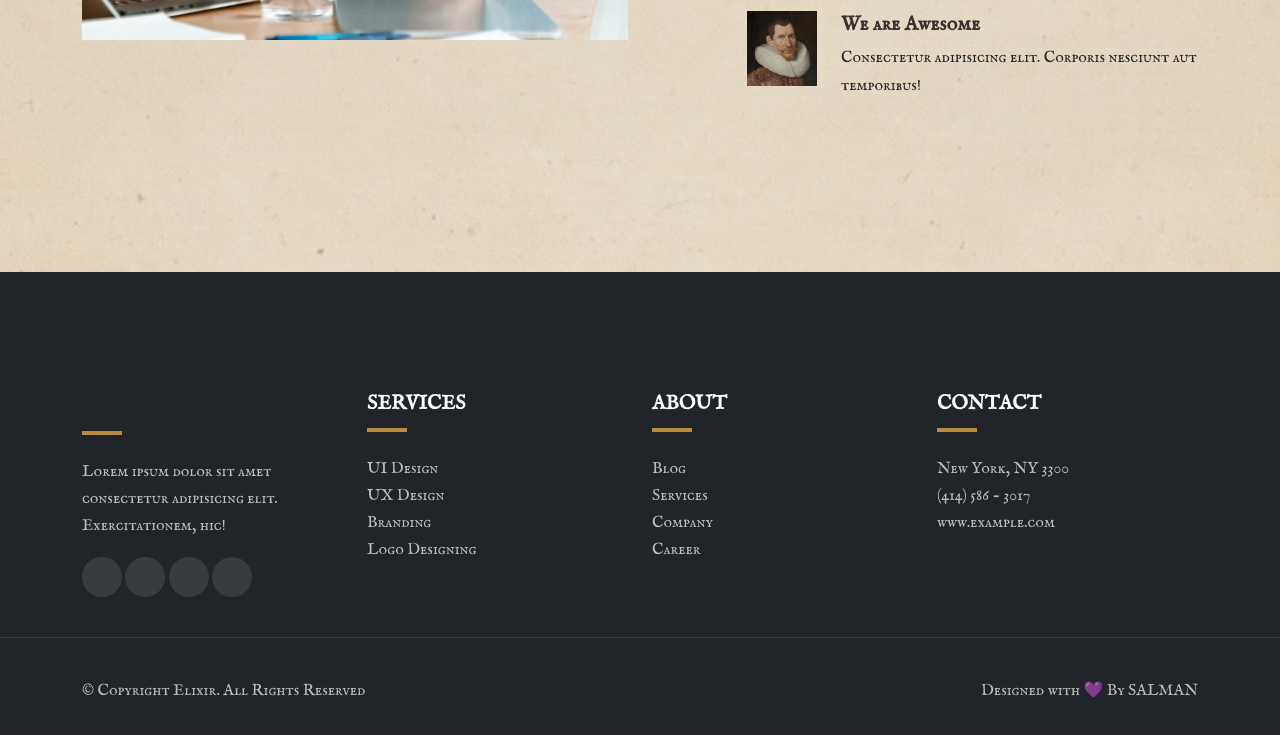
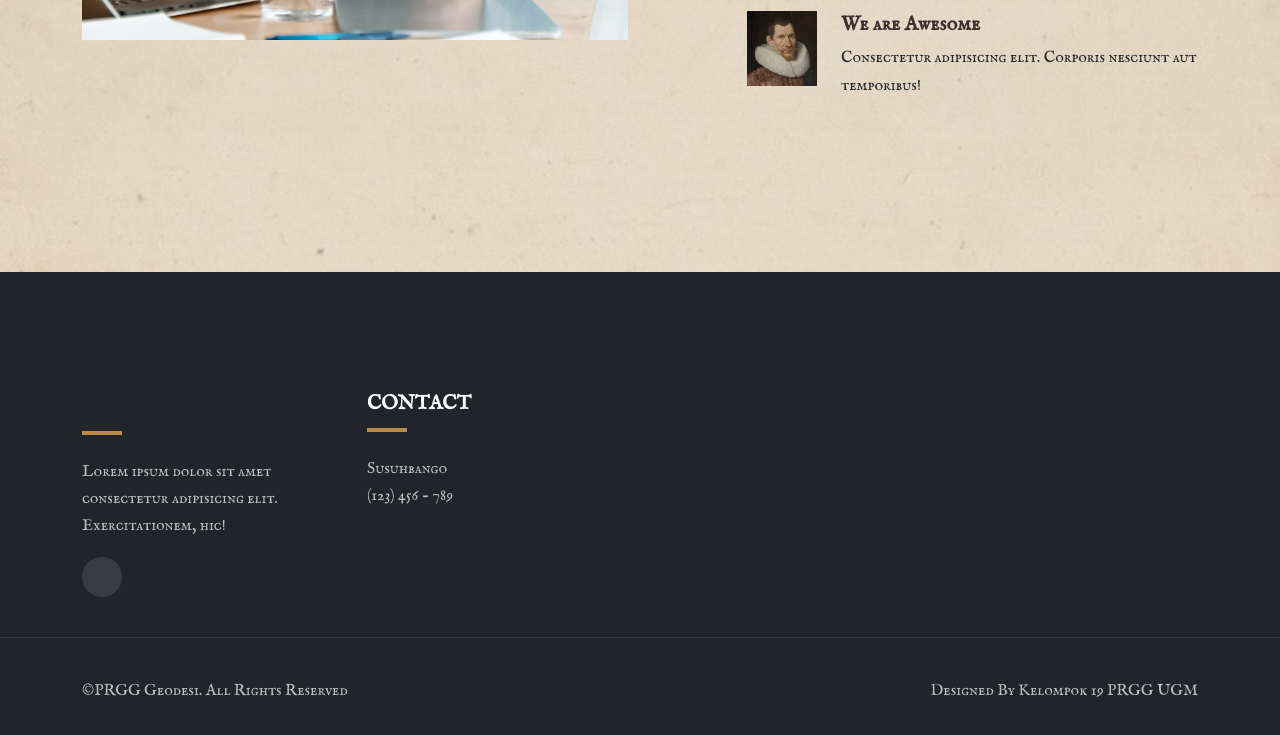
Before and after one commit to abehwe2/PRGG_WEB, a plain HTML site: page latbel.html in a window 1280 px wide. Shown: the part 918-1653 px from the top of the page. Drawn offline with nearby package versions, Linux system fonts and the light colour scheme.

Commit message:
Update latbel.html

```diff
--- a/latbel.html
+++ b/latbel.html
@@ -88,43 +88,20 @@
             <div class="container">
                 <div class="row gy-5">
                     <div class="col-lg-3 col-sm-6">
-                      <a href="#"><img src="./assets/images/logo-white.svg" alt=""></a>
+                        <a href="#"><img src="....." alt=""></a>
                         <div class="line"></div>
                         <p>Lorem ipsum dolor sit amet consectetur adipisicing elit. Exercitationem, hic!</p>
                         <div class="social-icons">
-                          <a href="#"><i class="ri-twitter-fill"></i></a>
-                          <a href="#"><i class="ri-instagram-fill"></i></a>
                             <a href="#"><i class="ri-github-fill"></i></a>
-                          <a href="#"><i class="ri-dribbble-fill"></i></a>
                         </div>
-                  </div>
-                  <div class="col-lg-3 col-sm-6">
-                      <h5 class="mb-0 text-white">SERVICES</h5>
-                      <div class="line"></div>
-                      <ul>
-                          <li><a href="#">UI Design</a></li>
-                          <li><a href="#">UX Design</a></li>
-                          <li><a href="#">Branding</a></li>
-                          <li><a href="#">Logo Designing</a></li>
-                      </ul>
-                  </div>
-                  <div class="col-lg-3 col-sm-6">
-                      <h5 class="mb-0 text-white">ABOUT</h5>
-                      <div class="line"></div>
-                      <ul>
-                          <li><a href="#">Blog</a></li>
-                          <li><a href="#">Services</a></li>
-                          <li><a href="#">Company</a></li>
-                          <li><a href="#">Career</a></li>
-                      </ul>
                     </div>
                     <div class="col-lg-3 col-sm-6">
                         <h5 class="mb-0 text-white">CONTACT</h5>
                         <div class="line"></div>
                         <ul>
-                          <li>New York, NY 3300</li>
-                          <li>(414) 586 - 3017</li>
-                          <li>www.example.com</li>
+                            <li>Susuhbango</li>
+                            <li>(123) 456 - 789</li>
+                            <li></li>
                         </ul>
                     </div>
                 </div>
@@ -134,10 +111,10 @@
             <div class="container">
                 <div class="row g-4 justify-content-between">
                     <div class="col-auto">
-                      <p class="mb-0">© Copyright Elixir. All Rights Reserved</p>
+                        <p class="mb-0">©PRGG Geodesi. All Rights Reserved</p>
                     </div>
                     <div class="col-auto">
-                      <p class="mb-0">Designed with 💜 By <a href="https://www.youtube.com/channel/UCYMEEnLzGGGIpQQ3Nu_sBsQ">SALMAN</a></p>
+                        <p class="mb-0">Designed By Kelompok 19 PRGG UGM</a></p>
                     </div>
                 </div>
             </div>
```
Lines whose indentation alone changed are shown as unchanged.
